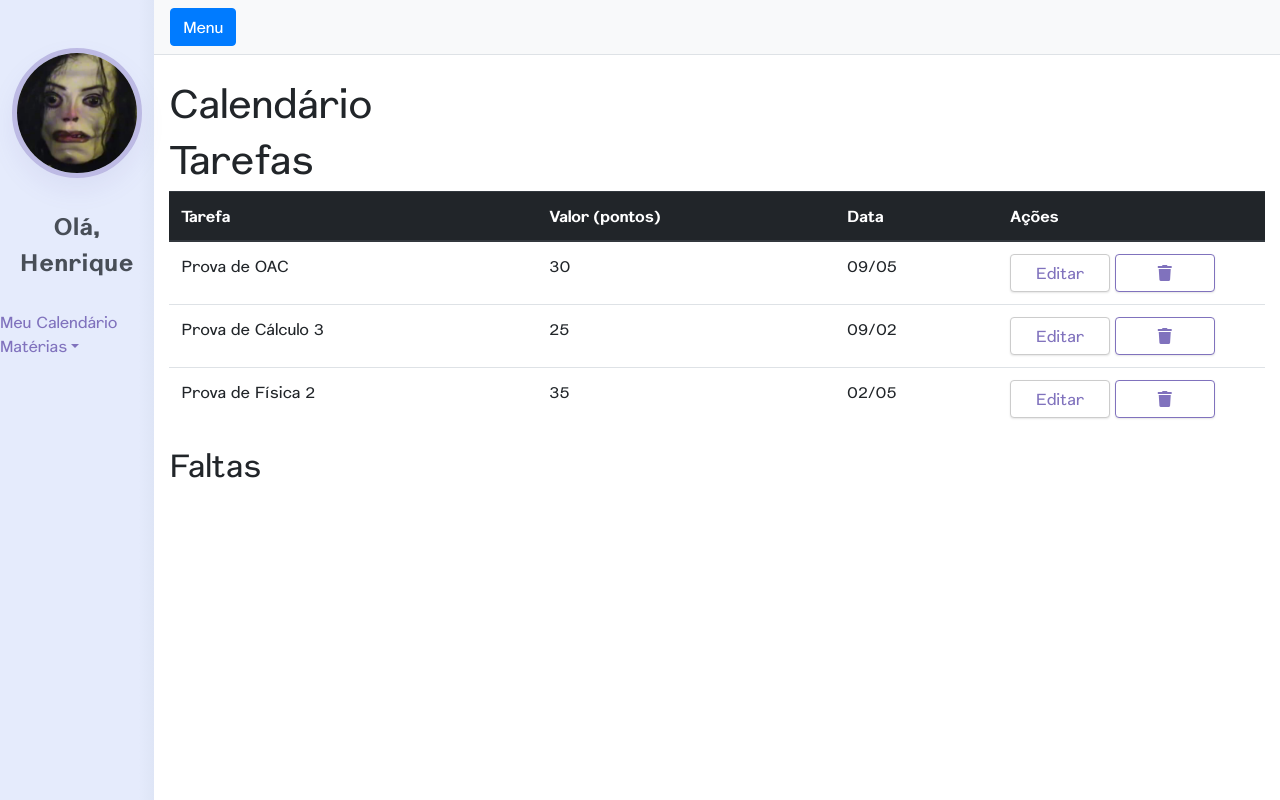
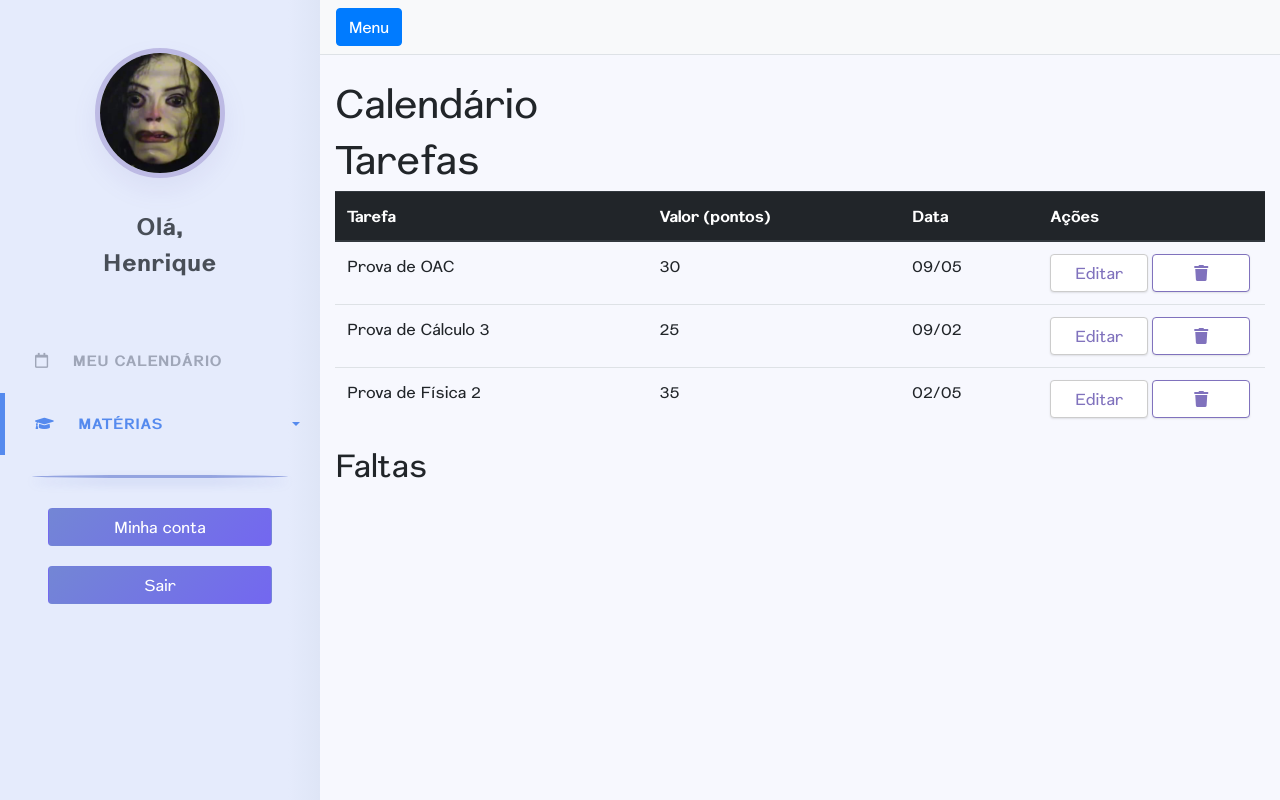
Before and after one commit to visaojr/projeto-trainee, a PHP site: page /materias.html in a window 1280 px wide. Run offline with PHP 8.4, Linux system fonts and the light colour scheme; some libraries are stand-ins or nearby versions.

Commit message:
Melhorar sidebar

```diff
--- a/assets/css/style.css
+++ b/assets/css/style.css
@@ -20,6 +20,7 @@
 }
 
 body {
+  background-color: #f7f8fe;
   overflow-x: hidden;
     font-family:"Nurom", helvetica, arial, sans-serif;
     font-weight: 400;
@@ -30,6 +31,8 @@ body {
 }
 
 a {
+      font-family:"Nurom", helvetica, arial, sans-serif;
+    font-weight: 400;
   color: #8072bd;
 }
 
@@ -87,7 +90,7 @@ filter: progid:DXImageTransform.Microsoft.gradient( startColorstr='#e5ebfc', end
   }
 
   #wrapper.toggled #sidebar-wrapper {
-    margin-left: -15rem;
+    margin-left: -20rem;
   }
 }
 
@@ -120,9 +123,73 @@ filter: progid:DXImageTransform.Microsoft.gradient( startColorstr='#e5ebfc', end
 
 
 
-.menu-itens {
+.list-group {
+  text-transform: uppercase;
+    padding: 20px 0;
+}
+
+.list-group li a {
+  position: relative;
+  color: #9fa6b8;
+   padding: 20px 30px;
+    font-size: 15px;
+    display: block;
+    font-weight: 700;
+    letter-spacing: .05em;
+    border-left: 5px solid transparent;
+}
+
+.list-group li a:hover {
+  text-decoration: none;
 
 }
+.list-group li.active>a, a[aria-expanded="true"] {
+    color: #558aee;
+    border-left: 5px solid;
+}
+
+.dropdown-toggle::after {
+    display: block;
+    position: absolute;
+    top: 50%;
+    right: 20px;
+    transform: translateY(-50%);
+}
+
+.sidebar-separador {
+    display: block;
+    width: 80%;
+    height: 3px;
+    margin: 0 auto;
+    border-radius: 50%;
+    background-color: rgba(115, 134, 213, 0.7);
+    box-shadow: 0 5px 10px rgba(115, 134, 213, 0.4);
+}
+
+.informacoes-conta {
+margin: 20px 0;
+
+}
+
+.botao-sidebar {
+width: 70%;
+margin: 10px 0;
+color: white;
+background: #ce9ffc;
+background: -moz-linear-gradient(-45deg, #7386D5 0%, #7367f0 100%);
+background: -webkit-linear-gradient(-45deg, #7386D5 0%,#7367f0 100%);
+background: linear-gradient(135deg, #7386D5 0%,#7367f0 100%);
+filter: progid:DXImageTransform.Microsoft.gradient( startColorstr='#7386D5', endColorstr='#7367f0',GradientType=1 );
+
+}
+.botao-sidebar:active {
+
+}
+
+.botao-sidebar:hover {
+
+}
+
 /*----------------------- Novos botões de editar e excluir ----------------------------*/
  .editar-botao {
      border: 1px solid #ccc;
--- a/materias.html
+++ b/materias.html
@@ -35,12 +35,14 @@
 
       <div class="text-center my-3 sidebar-heading">Olá, <br>Henrique</br>
       </div>
-      <ul class="menu-itens list-unstyled">
+
+      <ul class="list-unstyled list-group">
       	<li>
-      		<a href="#">Meu Calendário</a>
+      		<a href="#"><i class="far fa-calendar mr-4"></i>Meu Calendário</a>
       	</li>
-        <li>
-        	<a href="#materias_submenu" data-toggle="collapse" aria-expanded="false" class="dropdown-toggle">Matérias</a>
+
+        <li class="active">
+        	<a href="#materias_submenu" data-toggle="collapse" aria-expanded="false" class="dropdown-toggle"><i class="fas fa-graduation-cap mr-4"></i>Matérias</a>
         	<ul class="list-unstyled collapse" id="materias_submenu">
         		<li>
         			<a href="#">Física 2</a>
@@ -54,6 +56,14 @@
         	</ul>
         </li>
     </ul>
+
+<span class="sidebar-separador"></span>
+
+<div class="text-center informacoes-conta">
+	<button class="btn botao-sidebar">Minha conta</button>
+	<button class="btn botao-sidebar">Sair</button>
+</div>
+
 </div>
     <!-- /#sidebar-wrapper -->
 
```
